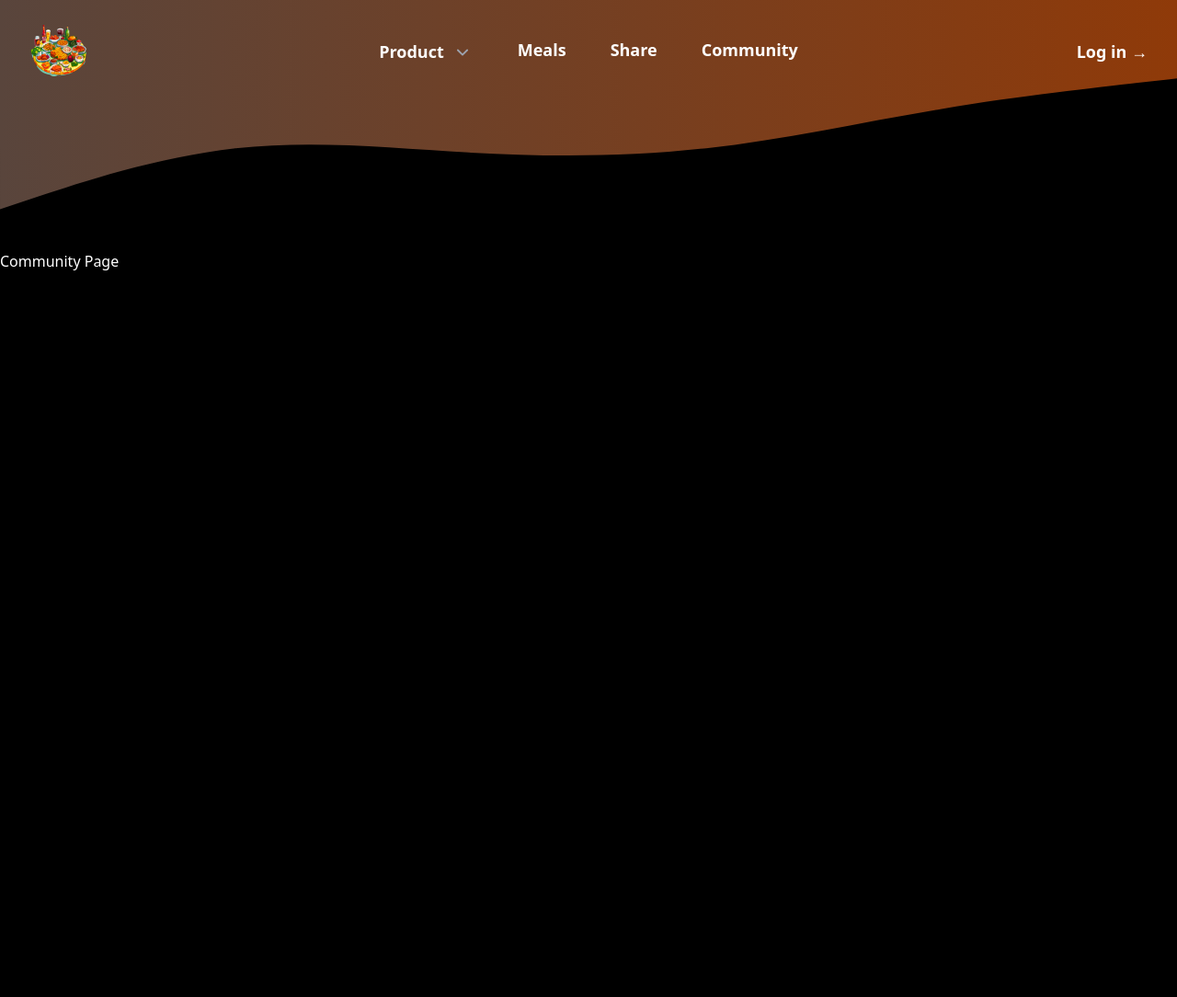
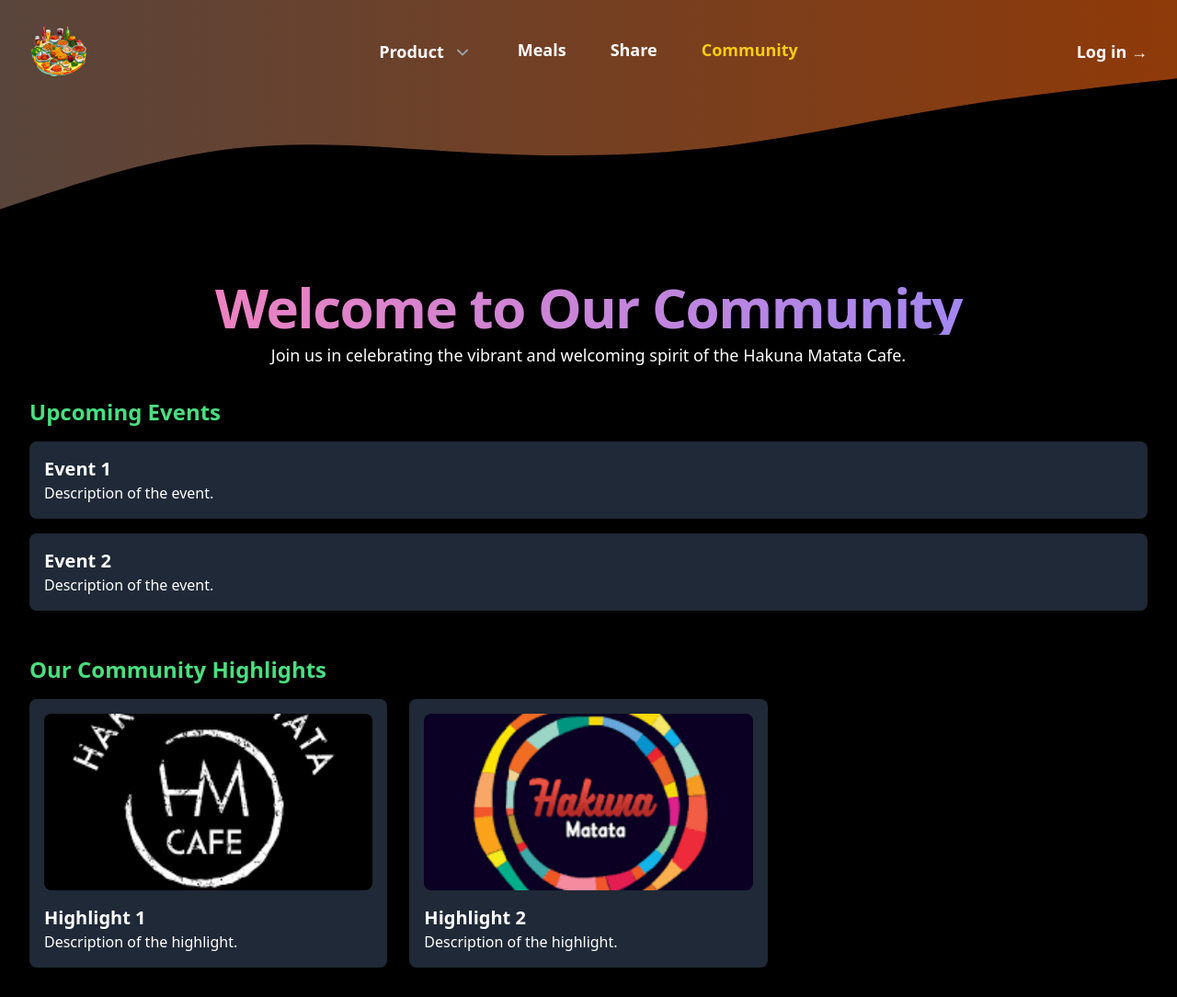
Before and after one commit to engrabdulmalik/nextjs-project, a Next.js app in the folder cafeapp/: page /community in a window 1280 px wide. Shown: the whole page at 92% size. Before the commit the page ends 800 px from the top, so only its background shows below. Built offline with nearby package versions, Linux system fonts and the light colour scheme.

Commit message:
modified community page

```diff
--- a/cafeapp/app/community/page.js
+++ b/cafeapp/app/community/page.js
@@ -1,7 +1,66 @@
+import Image from "next/image";
+
+const slides = [
+  { id: 1, image: "/assets/community_image_1.png", alt: "Slide 1" },
+  { id: 2, image: "/assets/community_image_2.png", alt: "Slide 2" },
+  // Add more slides as needed
+];
+
 const CommunityPage = () => {
   return (
-    <h1>Community Page</h1>
-  )
-}
+    <div className="bg-black min-h-screen p-8 text-white">
+      <header className="text-center mb-8">
+        <h1 className="text-4xl font-bold tracking-tight bg-clip-text text-transparent bg-gradient-to-r from-[#ff80b5] to-[#9089fc] sm:text-6xl">
+          Welcome to Our Community
+        </h1>
+        <p className="text-lg mt-2">
+          Join us in celebrating the vibrant and welcoming spirit of the Hakuna
+          Matata Cafe.
+        </p>
+      </header>
+
+      <section className="mb-12">
+        <h2 className="text-2xl font-semibold text-green-400 mb-4">
+          Upcoming Events
+        </h2>
+        <ul className="space-y-4">
+          <li className="bg-gray-800 p-4 rounded-lg shadow-md">
+            <h3 className="text-xl font-bold">Event 1</h3>
+            <p>Description of the event.</p>
+          </li>
+          <li className="bg-gray-800 p-4 rounded-lg shadow-md">
+            <h3 className="text-xl font-bold">Event 2</h3>
+            <p>Description of the event.</p>
+          </li>
+          {/* Add more events as needed */}
+        </ul>
+      </section>
+
+      <section>
+        <h2 className="text-2xl font-semibold text-green-400 mb-4">
+          Our Community Highlights
+        </h2>
+        <div className="grid grid-cols-1 md:grid-cols-2 lg:grid-cols-3 gap-6">
+          {slides.map((slide) => (
+            <div
+              key={slide.id}
+              className="bg-gray-800 p-4 rounded-lg shadow-md"
+            >
+              <Image
+                src={slide.image}
+                alt={slide.alt}
+                width={500}
+                height={300}
+                className="w-full h-48 object-cover rounded-lg mb-4"
+              />
+              <h3 className="text-xl font-bold">Highlight {slide.id}</h3>
+              <p>Description of the highlight.</p>
+            </div>
+          ))}
+        </div>
+      </section>
+    </div>
+  );
+};
 
 export default CommunityPage;
--- a/cafeapp/components/main-header/main-header.js
+++ b/cafeapp/components/main-header/main-header.js
@@ -1,4 +1,5 @@
 "use client";
+import { usePathname } from "next/navigation";
 import logoImg from "../../public/assets/logo.png";
 import Link from "next/link";
 import { useState } from "react";
@@ -68,6 +69,12 @@
 
 export default function MainHeader() {
   const [mobileMenuOpen, setMobileMenuOpen] = useState(false);
+  const pathname = usePathname(); // Get the current path
+
+  const getLinkClassName = (href) =>
+    `text-lg font-semibold leading-6 ${
+      pathname === href ? "text-yellow-400" : "text-white"
+    }`;
 
   return (
     <header className="bg-transparent">
@@ -154,22 +161,16 @@
             </PopoverPanel>
           </Popover>
 
-          <Link
-            href="/meals"
-            className="text-lg font-semibold leading-6 text-white"
-          >
+          <Link href="/meals" className={getLinkClassName("/meals")}>
             Meals
           </Link>
           <Link
             href="/meals/share"
-            className="text-lg font-semibold leading-6 text-white"
+            className={getLinkClassName("/meals/share")}
           >
             Share
           </Link>
-          <Link
-            href="/community"
-            className="text-lg font-semibold leading-6 text-white"
-          >
+          <Link href="/community" className={getLinkClassName("/community")}>
             Community
           </Link>
         </PopoverGroup>
@@ -226,21 +227,18 @@
                 </Disclosure>
               </div>
               <div className="py-6">
-                <Link
-                  href="/meals"
-                  className="block rounded-lg px-3 py-3 text-lg font-semibold leading-7 text-gray-900 hover:bg-gray-50"
-                >
+                <Link href="/meals" className={getLinkClassName("/meals")}>
                   Meals
                 </Link>
                 <Link
                   href="/meals/share"
-                  className="block rounded-lg px-3 py-3 text-lg font-semibold leading-7 text-gray-900 hover:bg-gray-50"
+                  className={getLinkClassName("/meals/share")}
                 >
                   Share
                 </Link>
                 <Link
                   href="/community"
-                  className="block rounded-lg px-3 py-3 text-lg font-semibold leading-7 text-gray-900 hover:bg-gray-50"
+                  className={getLinkClassName("/community")}
                 >
                   Community
                 </Link>
```
Also changed, not shown: cafeapp/public/assets/community_image_1.png (added), cafeapp/public/assets/community_image_2.png (added).
